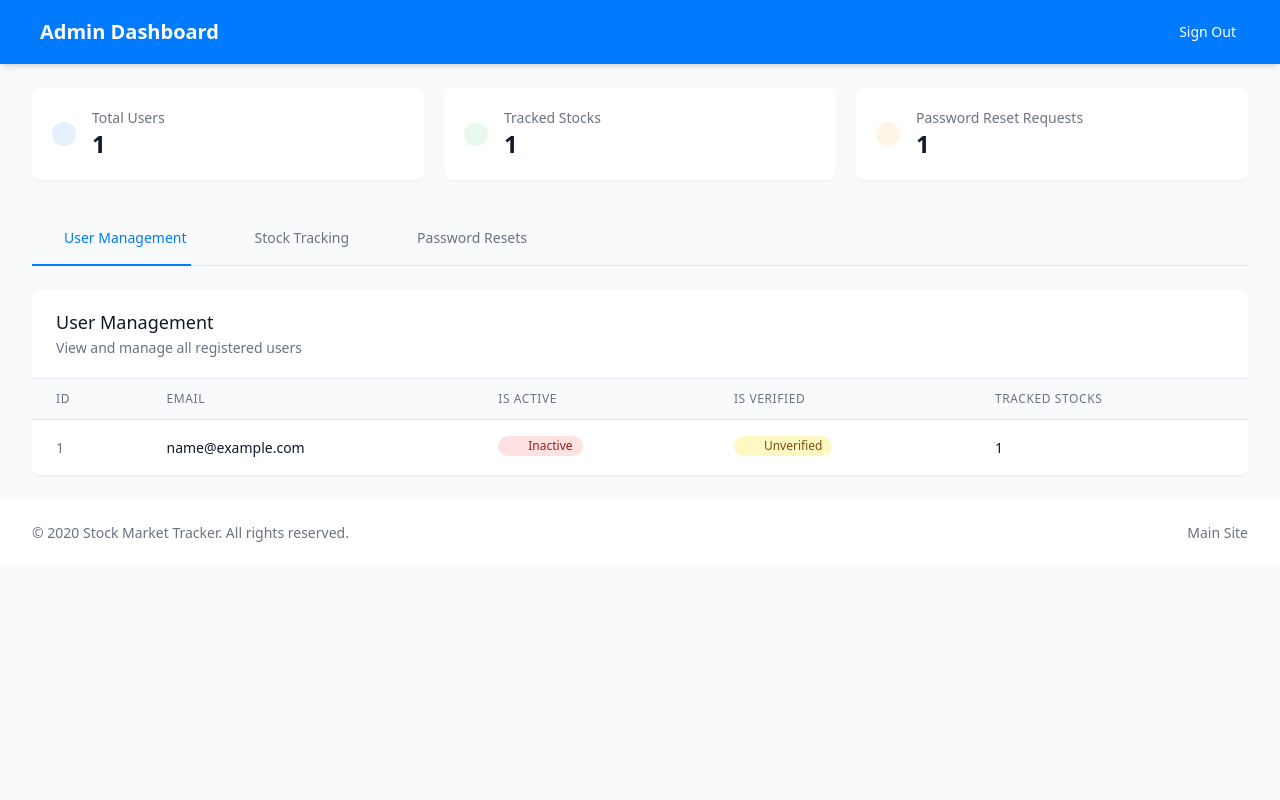
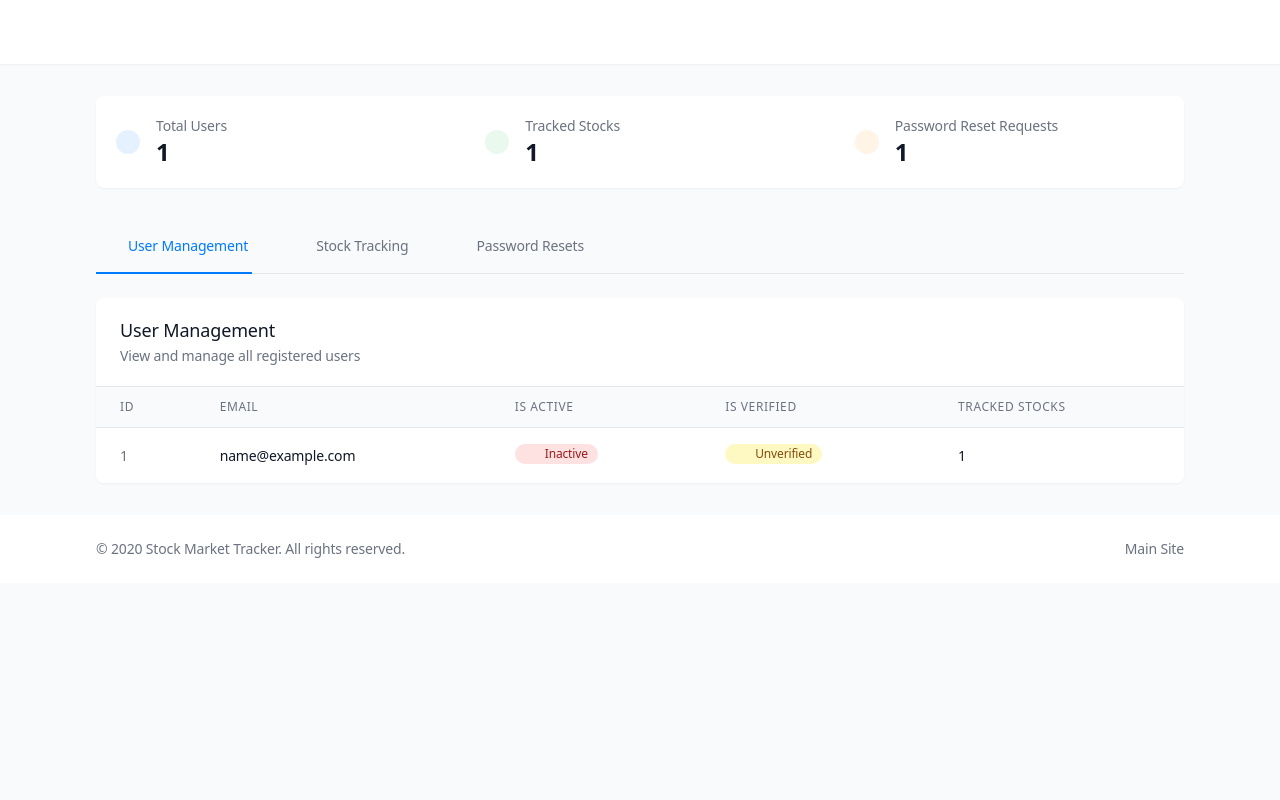
Before and after one commit to gaviral/fastapi-stock-gainers, a FastAPI app: template templates/admin_dashboard.html in a window 1280 px wide. Run offline with FastAPI, Linux system fonts and the light colour scheme; the template is opened without the code that fills it: most values are stand-ins (such as "Sample title", 1, 10 or a date in 2020); parts of the project's set-up code (start-up, migrations or seed data) failed here and were passed over; some libraries are stand-ins or nearby versions.

Commit message:
refactor: implement clean minimalist design system and fix user authentication display

```diff
--- a/main.py
+++ b/main.py
@@ -162,8 +162,8 @@
     return RedirectResponse("/", status_code=303)
 
 @app.get("/about", response_class=HTMLResponse)
-async def about(request: Request):
-    return templates.TemplateResponse("about.html", {"request": request})
+async def about(request: Request, user = Depends(fastapi_users.current_user(optional=True))):
+    return templates.TemplateResponse("about.html", {"request": request, "user": user, "current_year": datetime.now().year})
 
 @app.post("/signup")
 async def signup_post(
--- a/templates/admin_dashboard.html
+++ b/templates/admin_dashboard.html
@@ -30,6 +30,27 @@
     </script>
     <style>
         [x-cloak] { display: none !important; }
+
+        body {
+            font-family: -apple-system, BlinkMacSystemFont, "Segoe UI", Roboto, Helvetica, Arial, sans-serif;
+            letter-spacing: -0.01em;
+        }
+
+        /* Clean, minimalist design elements */
+        .card {
+            border-radius: 12px;
+            box-shadow: 0 2px 8px rgba(0, 0, 0, 0.04);
+            transition: all 0.2s ease;
+        }
+
+        .card:hover {
+            box-shadow: 0 4px 12px rgba(0, 0, 0, 0.08);
+        }
+
+        .btn {
+            font-weight: 500;
+            letter-spacing: -0.01em;
+        }
     </style>
 </head>
 <body class="bg-gray-50 min-h-screen font-sans">
@@ -42,8 +63,8 @@
         :class="{ 'dark': darkMode }">
 
         <!-- Admin Header/Navigation -->
-        <nav class="bg-primary text-white shadow-md">
-            <div class="max-w-7xl mx-auto px-4 sm:px-6 lg:px-8">
+        <nav class="bg-white shadow-sm dark:bg-gray-800 transition-colors duration-200">
+            <div class="max-w-6xl mx-auto px-4 sm:px-6 lg:px-8">
                 <div class="flex justify-between h-16">
                     <div class="flex">
                         <div class="flex-shrink-0 flex items-center">
@@ -53,7 +74,7 @@
                     </div>
                     <div class="hidden sm:ml-6 sm:flex sm:items-center sm:space-x-4">
                         <!-- Dark Mode Toggle -->
-                        <button @click="darkMode = !darkMode" class="p-1 rounded-full text-white hover:bg-primary-dark focus:outline-none">
+                        <button @click="darkMode = !darkMode" class="p-1 rounded-full text-white hover:bg-primary focus:outline-none">
                             <span x-show="!darkMode">
                                 <iconify-icon icon="mdi:moon" class="h-6 w-6"></iconify-icon>
                             </span>
@@ -126,12 +147,11 @@
         </nav>
 
         <!-- Admin Main Content -->
-        <main class="max-w-7xl mx-auto px-4 sm:px-6 lg:px-8 py-6">
+        <main class="max-w-6xl mx-auto px-4 sm:px-6 lg:px-8 py-8">
             <!-- Dashboard Header with Stats -->
-            <div class="mb-8">
+            <div class="mb-8 bg-white dark:bg-gray-800 rounded-lg shadow-sm overflow-hidden card">
                 <div class="grid grid-cols-1 md:grid-cols-3 gap-5">
                     <!-- User Count -->
-                    <div class="bg-white dark:bg-gray-800 shadow-sm rounded-lg overflow-hidden">
                     <div class="p-5 flex items-center">
                         <div class="rounded-full bg-primary/10 p-3 mr-4">
                             <iconify-icon icon="mdi:account-group" class="h-6 w-6 text-primary"></iconify-icon>
@@ -141,10 +161,8 @@
                             <p class="text-2xl font-semibold text-gray-900 dark:text-white">{{ users|length }}</p>
                         </div>
                     </div>
-                    </div>
 
                     <!-- Stock Count -->
-                    <div class="bg-white dark:bg-gray-800 shadow-sm rounded-lg overflow-hidden">
                     <div class="p-5 flex items-center">
                         <div class="rounded-full bg-success/10 p-3 mr-4">
                             <iconify-icon icon="mdi:chart-timeline-variant" class="h-6 w-6 text-success"></iconify-icon>
@@ -154,10 +172,8 @@
                             <p class="text-2xl font-semibold text-gray-900 dark:text-white">{{ stocks|length }}</p>
                         </div>
                     </div>
-                    </div>
 
                     <!-- Password Reset Requests -->
-                    <div class="bg-white dark:bg-gray-800 shadow-sm rounded-lg overflow-hidden">
                     <div class="p-5 flex items-center">
                         <div class="rounded-full bg-warning/10 p-3 mr-4">
                             <iconify-icon icon="mdi:key-alert" class="h-6 w-6 text-warning"></iconify-icon>
@@ -165,7 +181,6 @@
                         <div>
                             <p class="text-sm font-medium text-gray-500 dark:text-gray-400">Password Reset Requests</p>
                             <p class="text-2xl font-semibold text-gray-900 dark:text-white">{{ resets|length }}</p>
-                            </div>
                         </div>
                     </div>
                 </div>
@@ -322,7 +337,7 @@
 
         <!-- Footer -->
         <footer class="bg-white dark:bg-gray-800 transition-colors duration-200">
-            <div class="max-w-7xl mx-auto py-6 px-4 sm:px-6 lg:px-8">
+            <div class="max-w-6xl mx-auto py-6 px-4 sm:px-6 lg:px-8">
                 <div class="flex justify-between items-center">
                     <p class="text-sm text-gray-500 dark:text-gray-400">
                         &copy; {{ current_year }} Stock Market Tracker. All rights reserved.
```
Also changed, not shown: templates/about.html (+25 -4 lines), templates/admin_login.html (+13 -1 lines), templates/index.html (+34 -7 lines), templates/login.html (+13 -1 lines), templates/signup.html (+13 -1 lines). Lines whose indentation alone changed are shown as unchanged.
